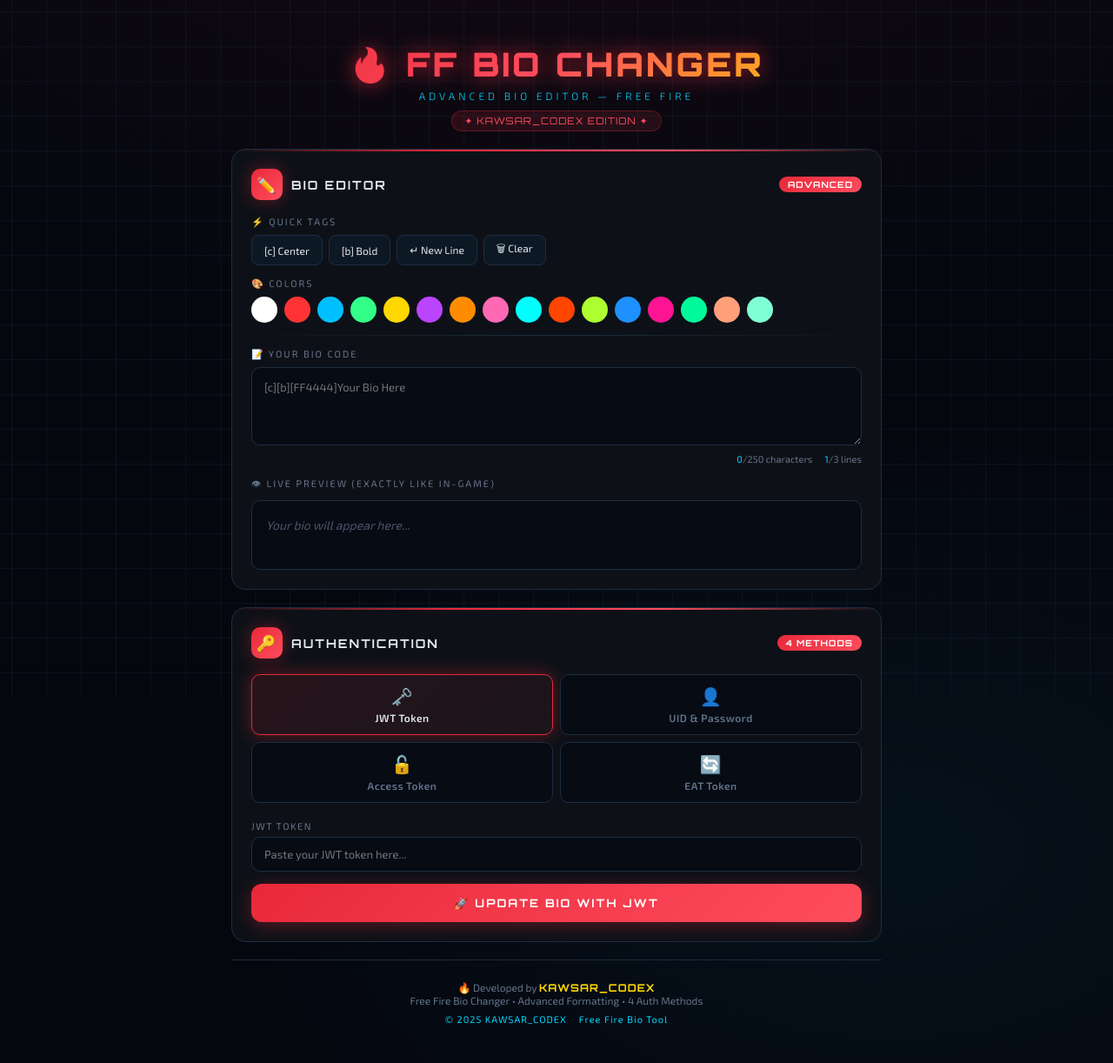
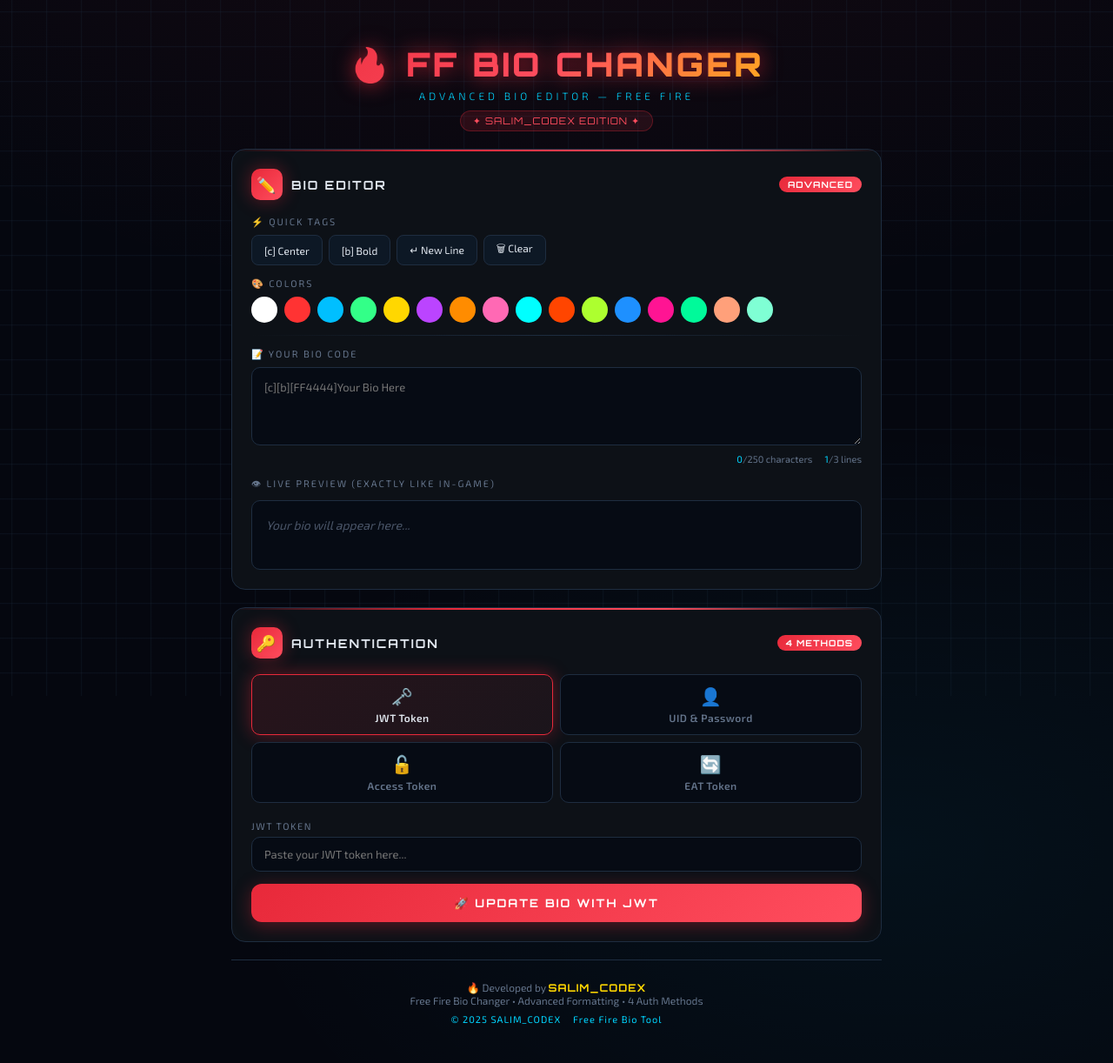
Before and after one commit to skksalim203-dotcom/SALIM-X-BIO1, a Flask app: page / in a window 1280 px wide. Shown: the whole page at 87% size. Run offline with Flask 3, Linux system fonts and the light colour scheme.

Commit message:
Update index.html

```diff
--- a/templates/index.html
+++ b/templates/index.html
@@ -3,7 +3,7 @@
 <head>
 <meta charset="UTF-8"/>
 <meta name="viewport" content="width=device-width,initial-scale=1.0"/>
-<title>FF Bio Changer | KAWSAR_CODEX</title>
+<title>FF Bio Changer | SALIM_CODEX</title>
 <link href="https://fonts.googleapis.com/css2?family=Orbitron:wght@400;700;900&family=Exo+2:wght@300;400;600;700&display=swap" rel="stylesheet"/>
 <style>
 :root{
@@ -373,7 +373,7 @@
   <div class="header">
     <div class="header-logo">🔥 FF BIO CHANGER</div>
     <div class="header-sub">Advanced Bio Editor — Free Fire</div>
-    <div class="header-badge">✦ KAWSAR_CODEX EDITION ✦</div>
+    <div class="header-badge">✦ SALIM_CODEX EDITION ✦</div>
   </div>
 
   <!-- ═══ BIO EDITOR ═══ -->
@@ -519,10 +519,10 @@
 
   <!-- ═══ FOOTER ═══ -->
   <div class="footer">
-    🔥 Developed by <strong>KAWSAR_CODEX</strong><br/>
+    🔥 Developed by <strong>SALIM_CODEX</strong><br/>
     Free Fire Bio Changer &bull; Advanced Formatting &bull; 4 Auth Methods
     <div class="socials">
-      <a href="#">© 2025 KAWSAR_CODEX</a>
+      <a href="#">© 2025 SALIM_CODEX</a>
       <a href="#">Free Fire Bio Tool</a>
     </div>
   </div>
```
